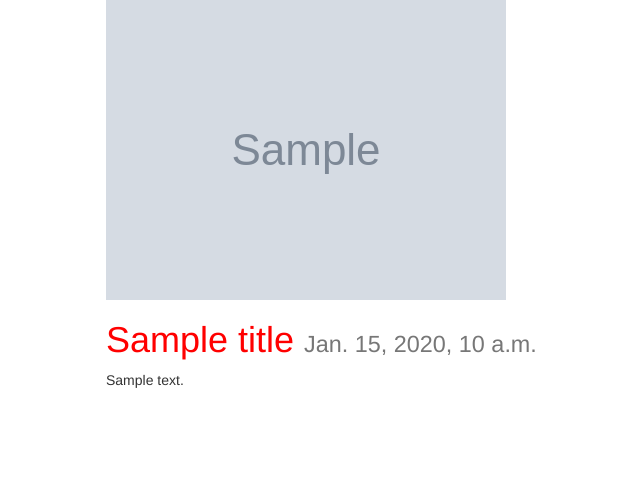
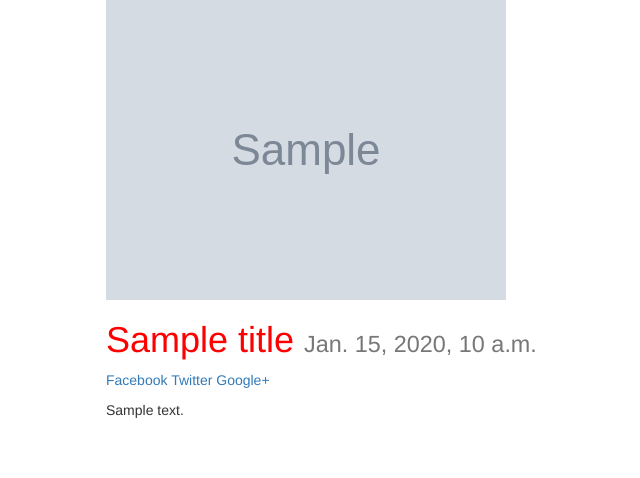
Before and after one commit to mywave76/trydjango19, a Django app: template templates/post_detail.html in a window 1280 px wide. Shown: the top 478 px of the page, without its empty margins (264-904 px from the left). Run offline with Django 3.2, Linux system fonts and the light colour scheme; tables that the repository leaves empty hold one stand-in row (values such as "Sample post"); the template is opened without the code that fills it: values that come from a table or form of the project are taken from there, most other values are stand-ins (such as "Sample title", 1, 10 or a date in 2020); grey boxes marked "Sample" are stand-in pictures; parts of the project's set-up code (start-up, migrations or seed data) failed here and were passed over; some libraries are stand-ins or nearby versions.

Commit message:
Add sharing with social networks

```diff
--- a/posts/views.py
+++ b/posts/views.py
@@ -2,6 +2,8 @@ from django.contrib import messages
 from django.core.paginator import Paginator, EmptyPage, PageNotAnInteger
 from django.http import HttpResponse, HttpResponseRedirect
 from django.shortcuts import get_object_or_404, redirect, render
+
+from urllib import quote_plus
 
 from .forms import PostForm
 from .models import Post
@@ -29,9 +31,11 @@ def post_create(request):
 def post_detail(request, slug=None):
     #instance = Post.objects.get(id=10)
     instance = get_object_or_404(Post, slug=slug)
+    share_string = quote_plus(instance.content)
     context = {
         "title": instance.title,
-        "instance": instance
+        "instance": instance,
+        "share_string": share_string
     }
     return render(request, "post_detail.html", context)
 
--- a/templates/post_detail.html
+++ b/templates/post_detail.html
@@ -12,7 +12,15 @@
 
 <h1>{{ title }} <small>{{ instance.timestamp }}</small></h1>
 
+<a href="https://www.facebook.com/sharer/sharer.php?u={{ request.build_absolute_uri }}">Facebook</a>
+
+<a href="https://twitter.com/home?status={{ share_string }}%20{{ request.build_absolute_uri }}">Twitter</a>
+
+<a href='https://plus.google.com/share?url={{ request.build_absolute_uri }}'>Google+</a>
+
 <p>{{ instance.content|linebreaks }}</p>
+
+<!-- <p>{{ share_string }}</p> -->
 
 </div>
 
```
